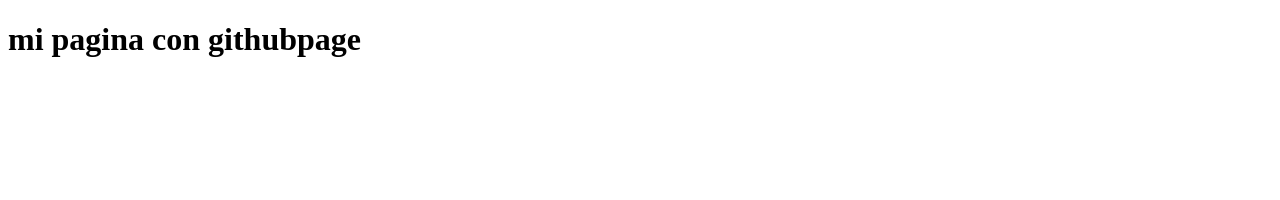
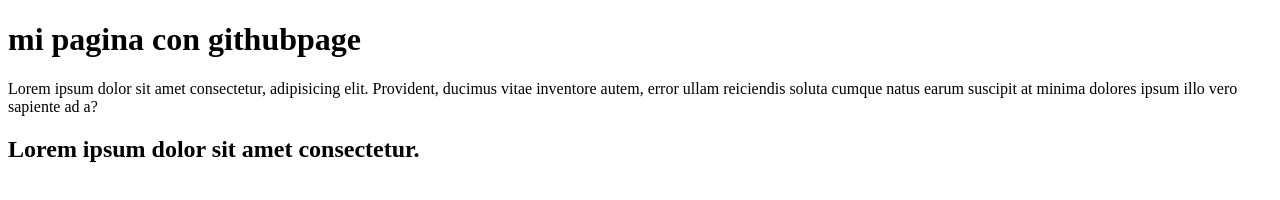
Before and after one commit to alebordesio/yoQueSe, a plain HTML site: page index.html in a window 1280 px wide. Drawn offline with Linux system fonts and the light colour scheme.

Commit message:
puseUnParrafo

```diff
--- a/index.html
+++ b/index.html
@@ -8,8 +8,8 @@
 </head>
 <body>
     <h1>mi pagina con githubpage</h1>
-
-
+    <p>Lorem ipsum dolor sit amet consectetur, adipisicing elit. Provident, ducimus vitae inventore autem, error ullam reiciendis soluta cumque natus earum suscipit at minima dolores ipsum illo vero sapiente ad a?</p>
+    <h2>Lorem ipsum dolor sit amet consectetur.</h2>
 
 </body>
 </html>
```
